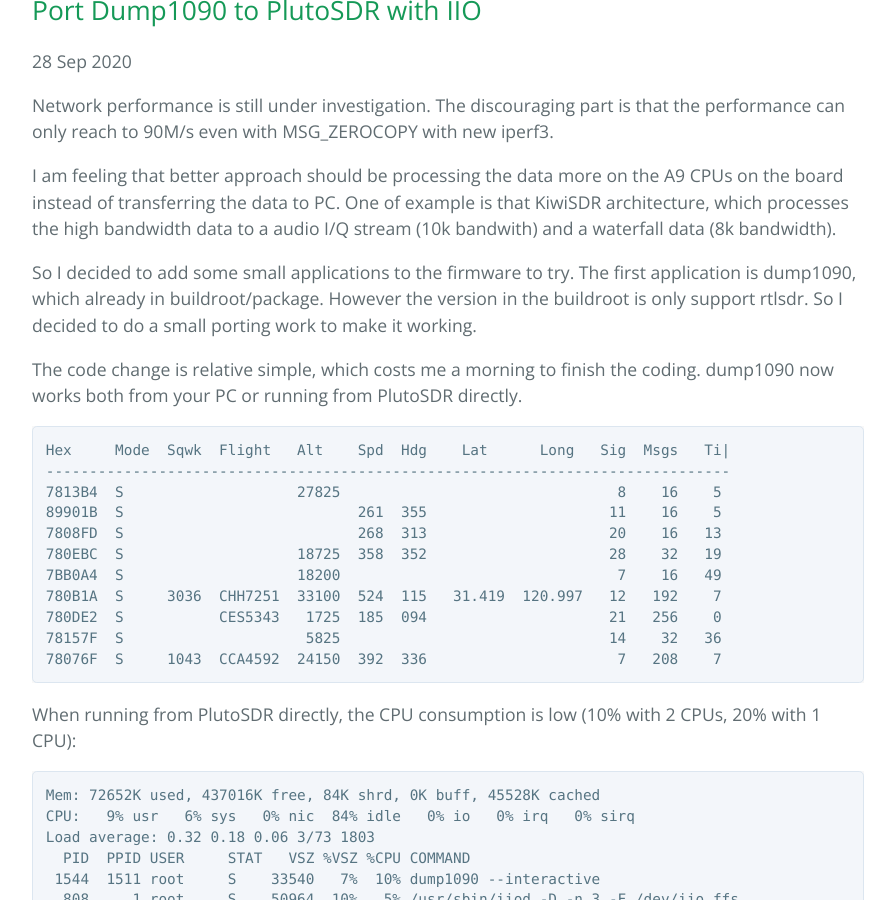
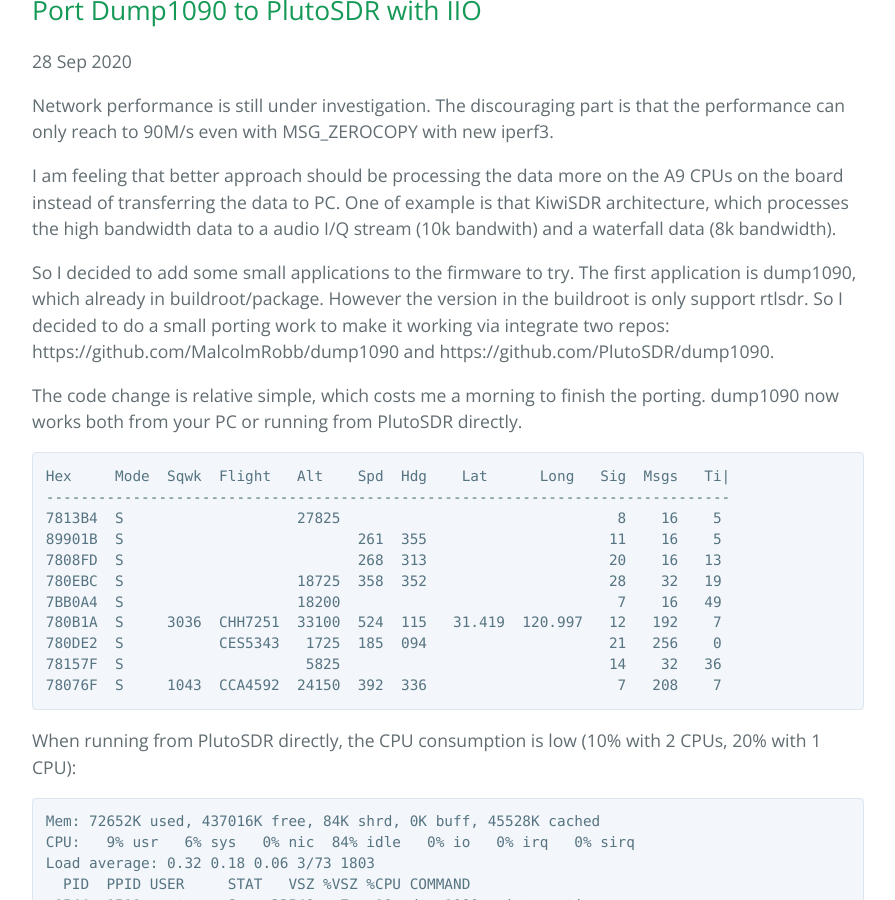
Before and after one commit to howard0su/howard0su.github.io, a Jekyll site: the page built from _posts/2020-09-27-dump1090-on-plutosdr.md, in a window 1280 px wide and 900 px high, scrolled down 358 px. Shown: the whole window, without its empty margins (192-1087 px from the left). Built offline with Jekyll 4.4.1, drawn with Linux system fonts in a browser that asks for light colours; comment, search, counter and statistics services are not loaded.

Commit message:
Mention code source

````diff
--- a/_posts/2020-09-27-dump1090-on-plutosdr.md
+++ b/_posts/2020-09-27-dump1090-on-plutosdr.md
@@ -9,9 +9,9 @@
 
 I am feeling that better approach should be processing the data more on the A9 CPUs on the board instead of transferring the data to PC. One of example is that KiwiSDR architecture, which processes the high bandwidth data to a audio I/Q stream (10k bandwith) and a waterfall data (8k bandwidth).
 
-So I decided to add some small applications to the firmware to try. The first application is dump1090, which already in buildroot/package. However the version in the buildroot is only support rtlsdr. So I decided to do a small porting work to make it working.
+So I decided to add some small applications to the firmware to try. The first application is dump1090, which already in buildroot/package. However the version in the buildroot is only support rtlsdr. So I decided to do a small porting work to make it working via integrate two repos: https://github.com/MalcolmRobb/dump1090 and https://github.com/PlutoSDR/dump1090.
 
-The code change is relative simple, which costs me a morning to finish the coding. dump1090 now works both from your PC or running from PlutoSDR directly.
+The code change is relative simple, which costs me a morning to finish the porting. dump1090 now works both from your PC or running from PlutoSDR directly.
 
 ```
 Hex     Mode  Sqwk  Flight   Alt    Spd  Hdg    Lat      Long   Sig  Msgs   Ti|
````
